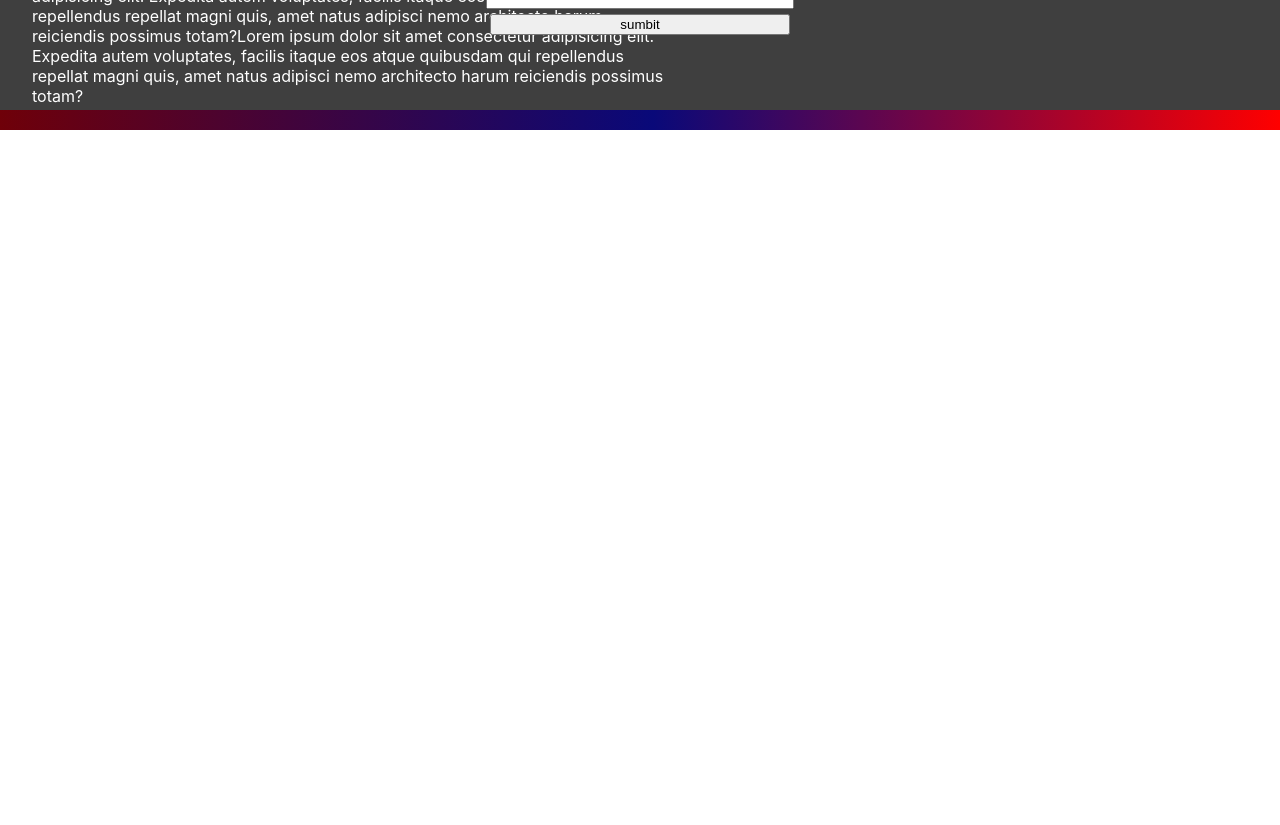
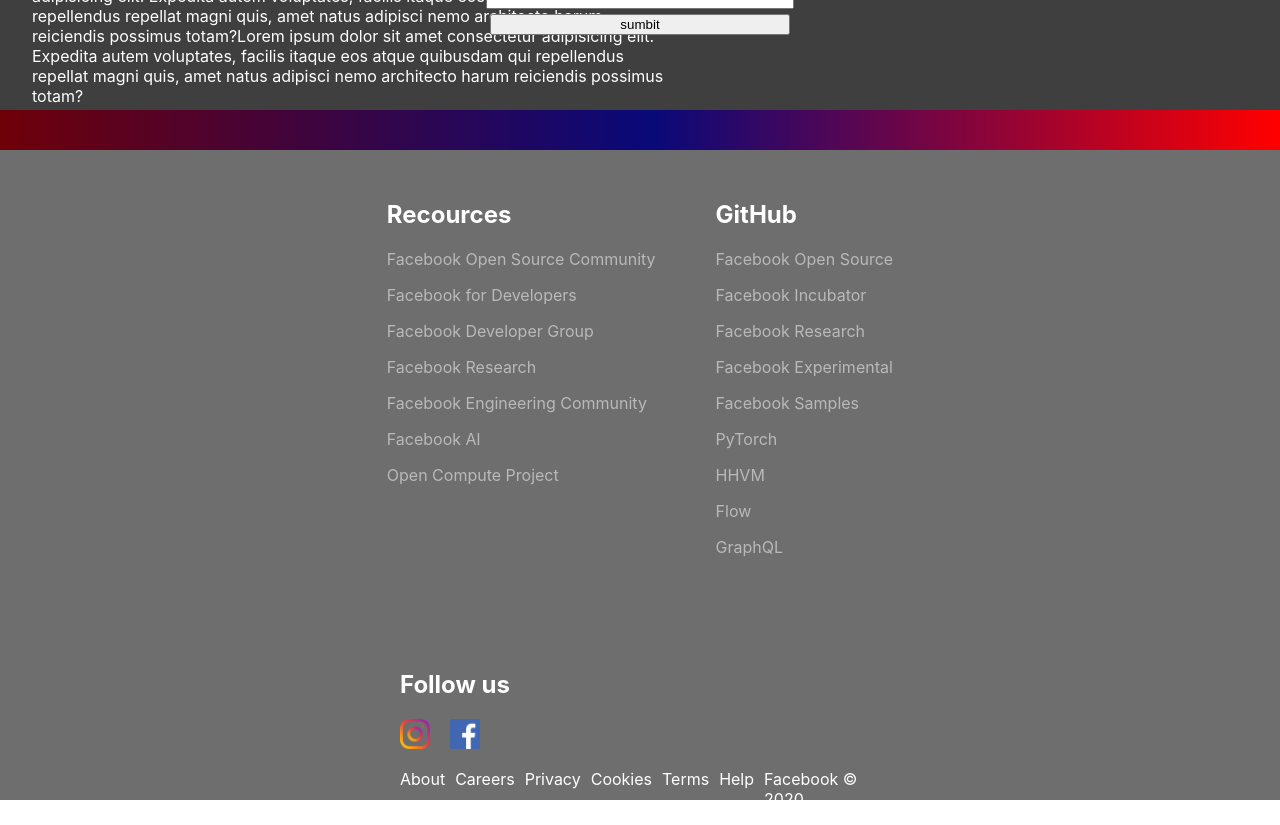
Before and after one commit to Stanislav771100/Alex-Artem, a React (Create React App) app: page / in a window 1280 px wide. Shown: the part 2880-3705 px from the top of the page. Before the commit the page ends 3010 px from the top, so only its background shows below. Built offline with nearby package versions, Linux system fonts and the light colour scheme.

Commit message:
created footer

```diff
--- a/src/App.js
+++ b/src/App.js
@@ -6,6 +6,7 @@
 import AboutUs from './Screens/AboutUs/AboutUs';
 import Home from './Screens/Home/Home';
 import Contacts from './Screens/Contacts/Contacts';
+import Footer from './Screens/Footer/Footer';
 
 
 function App() {
@@ -20,6 +21,8 @@
       <AboutUs />
       <Hr />
       <Contacts />
+      <Hr />
+      <Footer />
     </div>
   );
 }
--- a/src/Screens/Footer/Footer.css
+++ b/src/Screens/Footer/Footer.css
@@ -0,0 +1,52 @@
+.Top-Content{
+    width: 100%;
+    height: 500px;
+    color: white;
+    display: flex;
+    justify-content: center;
+}
+
+.Footer{
+    width: 100%;
+    height: 650px;
+    background-color: rgb(110, 110, 110);
+}
+
+.bottom-content img{
+    width: 30px;
+    height: 30px;
+    margin-right:20px ;
+}
+
+.info{
+    margin: 30px;
+}
+
+.bottom-content{
+    width: 480px;
+    height: 150px;
+    display: flex;
+    flex-direction: column;
+    margin: 0 auto;
+}
+
+.bottom-navigation{
+    display: flex;
+    color: white;
+}
+
+.bottom-content p{
+    margin-right: 10px;
+}
+
+.bottom-content h2{
+    color: white;
+}
+
+.info p{
+  color: rgb(185, 185, 185);
+}
+
+.p :hover{
+    cursor: pointer;
+}
--- a/src/Screens/Footer/Footer.js
+++ b/src/Screens/Footer/Footer.js
@@ -13,8 +13,49 @@
 
     return (
       <div className="Footer">
+        <div className="Top-Content">
+          <div className="info">
+            <h2>Recources</h2>
+            <p>Facebook Open Source Community</p>
+            <p>Facebook for Developers</p>
+            <p>Facebook Developer Group</p>
+            <p>Facebook Research</p>
+            <p>Facebook Engineering Community</p>
+            <p>Facebook Al</p>
+            <p>Open Compute Project</p>
+            </div>
 
+          <div className="info">
+            <h2>GitHub</h2>
+            <p>Facebook Open Source</p>
+            <p>Facebook Incubator</p>
+            <p>Facebook Research</p>
+            <p>Facebook Experimental</p>
+            <p>Facebook Samples</p>
+            <p>PyTorch</p>
+            <p>HHVM</p>
+            <p>Flow</p>
+            <p>GraphQL</p>
+            </div>
+          </div>
+          <div className="bottom-content">
+            <div className="Follow-us">
+              <h2>Follow us</h2>
+            <img src={require('../../img/i.png')}/>
+            <img src={require('../../img/f.png')}/>
+            </div>
+            <div className="bottom-navigation">
+              <p>About</p>
+              <p>Careers</p>
+              <p>Privacy</p>
+              <p>Cookies</p>
+              <p>Terms</p>
+              <p>Help</p>
+              <p>Facebook © 2020</p>
+            </div>
+          </div>
       </div>
+
     );
   }
 }
```
Also changed, not shown: src/Screens/AboutUs.css (added, +46 -0 lines), src/Screens/AboutUs.js (added, +37 -0 lines), src/img/f.png (added), src/img/i.png (added).
